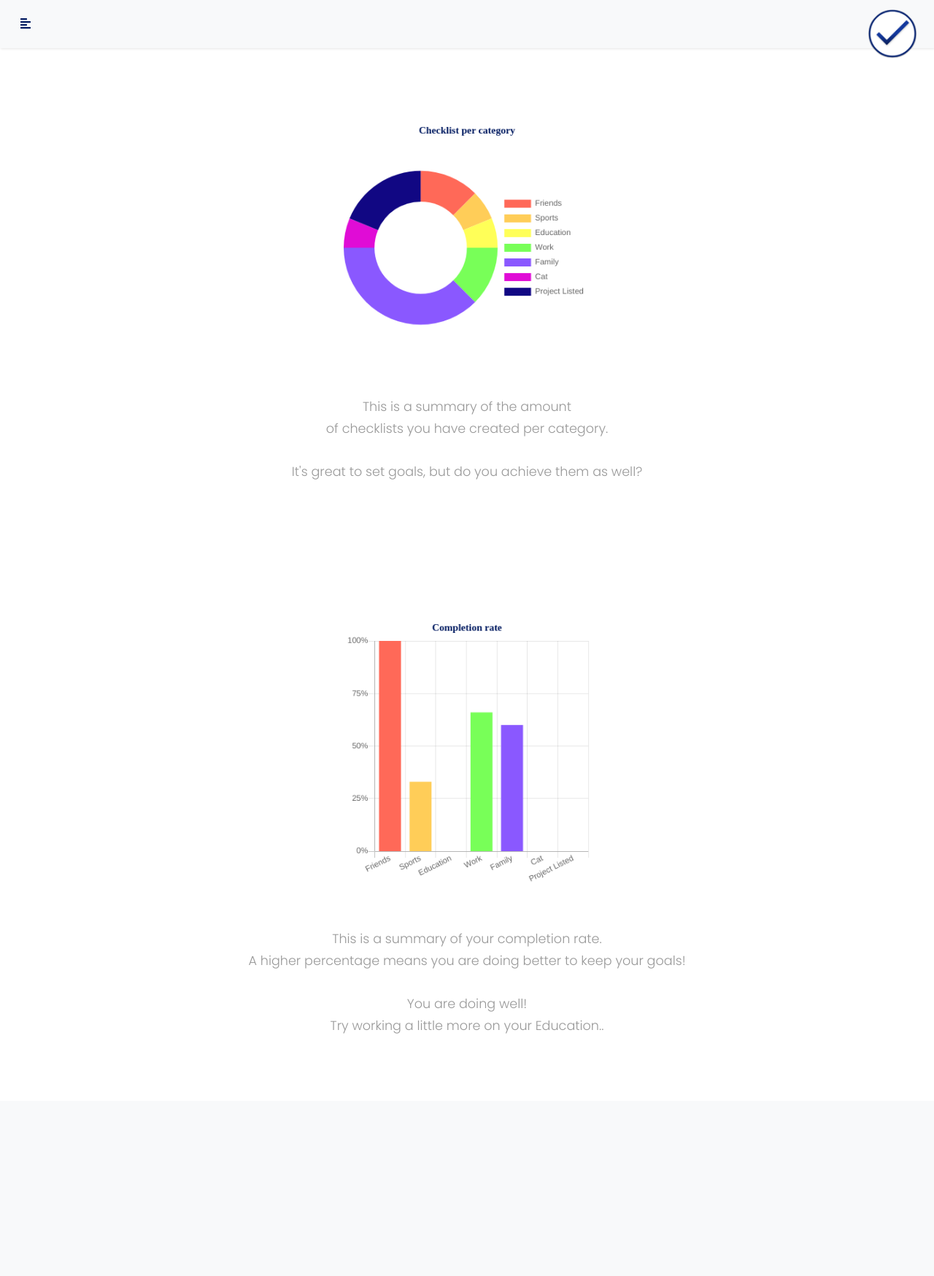
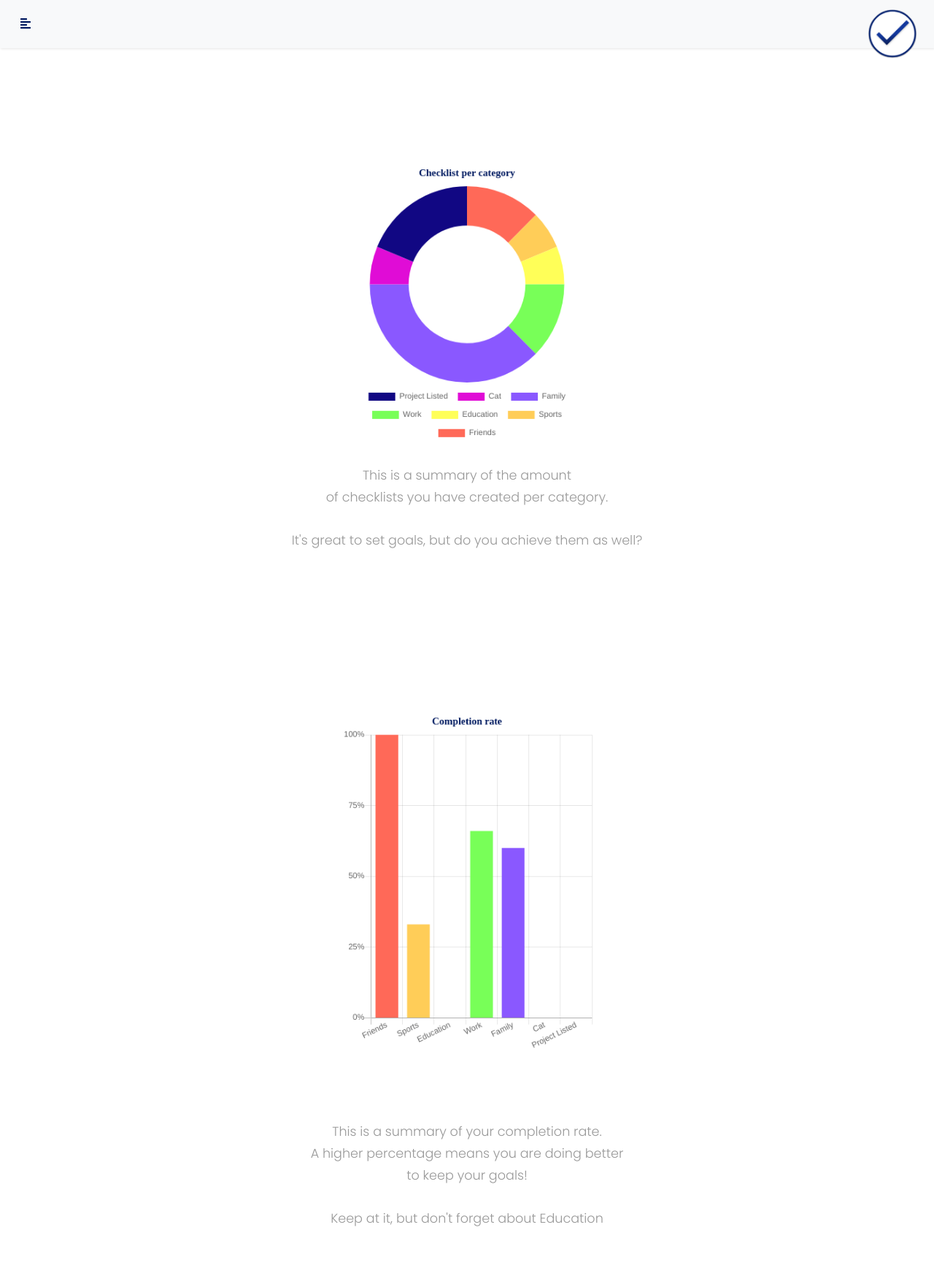
Before and after one commit to MedMekss/Listed, a Django app: page /statistics/ in a window 1280 px wide. Shown: the whole page at 73% size. Before the commit the page ends 1416 px from the top, so only its background shows below. Run offline with Django 3.2, Linux system fonts and the light colour scheme; data comes from the database, SQL or seed files in the repository; both versions use the stored data as it was after the commit; some libraries are stand-ins or nearby versions.

Commit message:
Minor Tweaks Update
A bit more spacing and cleanup.

```diff
--- a/static/css/style.css
+++ b/static/css/style.css
@@ -92,12 +92,22 @@ canvas {
     align-items: center;
     justify-content: center;
     height: 100%;
-    padding: 1em;
+    padding: 0em;
 }
 
 @media (max-width: 1280px) {
+
     .statistics-item {
         flex-direction: column;
+    }
+}
+
+@media (max-width: 576px) {
+    canvas {
+        max-height: 300px; !important;
+    }
+    .statistics-item {
+        margin-top: -50px;
     }
 }
 
@@ -114,6 +124,7 @@ canvas {
 }
 
 .upperdiv {
+
     padding: 10px;
     text-align: center;
     color: #001A60;
@@ -128,6 +139,8 @@ canvas {
 }
 
 .lowerdiv {
+    display: flex;
+    height: 440px;
     padding: 40px;
     align-items: center;
     text-align: center;
--- a/templates/todo/create.html
+++ b/templates/todo/create.html
@@ -8,11 +8,6 @@
               href="https://cdnjs.cloudflare.com/ajax/libs/tempusdominus-bootstrap-4/5.0.0-alpha14/css/tempusdominus-bootstrap-4.min.css"/>
     </head>
     <body>
-    {#                    <select style="margin-left: 15px">#}
-    {#                        <option value="Friends">Friends</option>#}
-    {#                        <option value="Education">Education</option>#}
-    {#                        <option value="Sports">Sports</option>#}
-    {#                    </select>#}
     <div class="row d-flex flex-row justify-content-center nomargin" style="overflow: visible;">
         <div class="col-lg-7 col-md-8 col-xs-12 col-sm-12 maxwidth0">
             <div class="checklist createwidths">
--- a/templates/todo/includes/statistics.html
+++ b/templates/todo/includes/statistics.html
@@ -18,7 +18,7 @@
             ]
         },
         options: {
-            responsive: true,
+            responsive: false,
             maintainAspectRatio: true,
             aspectRatio: 2,
             cutoutPercentage: 60,
@@ -30,7 +30,12 @@
                 fontSize: 15,
             },
             legend: {
-                position: 'right'
+                position: 'bottom',
+                reverse: true,
+                labels: {
+                    boxWidth: 40,
+                    padding: 15
+                }
             },
         }
     };
@@ -53,7 +58,7 @@
             ]
         },
         options: {
-            responsive: true,
+            responsive: false,
             maintainAspectRatio: true,
             aspectRatio: 2,
             title: {
--- a/templates/todo/statistics.html
+++ b/templates/todo/statistics.html
@@ -16,29 +16,30 @@
     <div class="d-flex justify-content-center">
         <div class="pages col-12">
             <div class="statistics">
-                <div class="statistics-item" style="min-height: 90vh">
-                    <div class="col-xs-12 col-sm-10 col-md-7 col-lg-5 col-xl-4"
+                <div class="statistics-item" style="min-height: 840px; padding: 2em 0;">
+                    <div class="col-xs-12 col-sm-10 col-md-7 col-lg-5 col-xl-4 d-flex justify-content-center align-center flex-grow"
                          style="flex: none; min-height: 0%; max-height:100%;">
-                        <canvas style="width: 100%; height: 100%; min-height: 350px" id="chart-doughnut"></canvas>
+                        <canvas style="width: 100%; max-width: 520px; height: 100%; min-height: 420px" id="chart-doughnut"></canvas>
                     </div>
-                    <div style="text-align: center; align-items: center; padding: 2em"> {# CENTER #}
+                    <div style="text-align: center; align-items: center; padding: 0 2em"> {# CENTER #}
                         <p>This is a summary of the amount<br>
                             of checklists you have created per category.</p>
                         <p>It's great to set goals, but do you
                             achieve them as well?</p>
                     </div>
                 </div>
-                <div class="statistics-item">
-                    <div class="col-xs-12 col-sm-10 col-md-7 col-lg-5 col-xl-4"
+                <div class="statistics-item" style="padding: 0em 0;">
+                    <div class="col-xs-12 col-sm-10 col-md-7 col-lg-5 col-xl-4 d-flex justify-content-center align-center flex-grow"
                          style="flex: none; min-height: 0%; max-height:100%;">
-                        <canvas style="width: 100%; height: 100%; min-height: 400px" id="chart-bar"></canvas>
+                        <canvas style="width: 100%; height: 100%; min-height: 500px; max-width: 420px" id="chart-bar"></canvas>
                     </div>
-                    <div style="text-align: center; padding: 2em">
+                    <div class="col-xl-1">
+                    </div>
+                    <div style="text-align: center; align-items: center; padding: 0 2em; max-width: 500px">
                         <p>This is a summary of your completion rate.<br>
                             A higher percentage means you are doing
                             better to keep your goals!</p>
-                        <p>You are doing well!<br>
-                            Try working a little more on your Education.. </p>
+                        <p>{{ message }}</p>
                     </div>
                 </div>
             </div>
--- a/todo/admin.py
+++ b/todo/admin.py
@@ -4,3 +4,4 @@ from . import models
 admin.sites.site.register(models.Category)
 admin.sites.site.register(models.CheckList)
 admin.sites.site.register(models.Item)
+admin.sites.site.register(models.Messages)
--- a/todo/forms.py
+++ b/todo/forms.py
@@ -21,6 +21,6 @@ class ChecklistForm(forms.ModelForm):
         widgets = {
             'checklist_name': forms.TextInput(attrs={'placeholder': 'Enter Checklist Name', 'class': 'overflowscroll w-100 no-border transpearant'}),
             'category':forms.Select(attrs={'class':'', 'style': 'margin-left:10px' }),
-            'start_date': forms.TextInput(attrs={'type': 'date', 'style': 'margin-left:4px'}),
+            'start_date': forms.TextInput(attrs={'type': 'date', 'style': 'margin-left:4px', 'min':{}}),
             'end_date': forms.TextInput(attrs={'type': 'date', 'style': 'margin-left:10px; padding-right:2px; margin-top:10px'})
         }
--- a/todo/models.py
+++ b/todo/models.py
@@ -29,3 +29,9 @@ class Item(models.Model):
 
     def __str__(self):
         return self.checklist.checklist_name + ' | ' + self.title
+
+class Messages(models.Model):
+    message = models.CharField(max_length=255)
+
+    def __str__(self):
+        return self.message
--- a/todo/views.py
+++ b/todo/views.py
@@ -6,6 +6,8 @@ from django.views.generic import TemplateView, FormView, DetailView
 from django.http import HttpResponse, JsonResponse
 from . import forms
 from . import models
+
+import random
 
 
 # /todo/
@@ -44,6 +46,43 @@ class StatisticsView(TemplateView):
                 context['bar_data'].append(int((checked / len(items) * 100)))
             except:
                 context['bar_data'].append(0)
+
+        best = models.Category.objects.first()
+        best_percentage = 0
+        worst = models.Category.objects.first()
+        worst_percentage = 100
+
+        for category in categories:
+            items = []
+            for checklist in models.CheckList.objects.filter(category=category):
+                items += models.Item.objects.filter(checklist=checklist)
+            items_count = 0
+            items_checked = 0
+            for item in items:
+                items_count += 1
+                if item.completed:
+                    items_checked += 1
+            try:
+                percentage = int((items_checked / items_count) * 100)
+            except:
+                percentage = 0
+
+            if percentage > best_percentage:
+                best_percentage = percentage
+                best = category
+            if percentage < worst_percentage:
+                worst_percentage = percentage
+                worst = category
+
+        messages = models.Messages.objects.all()
+        message = random.choice(messages)
+
+        context['message'] = str.format(
+            message.message,
+            good_title=best.category_name,
+            bad_title=worst.category_name
+        )
+
         return context
 
 
```
Also changed, not shown: templates/todo/index.html (+9 -7 lines), db.sqlite3, todo/migrations/0005_messages.py (added).
